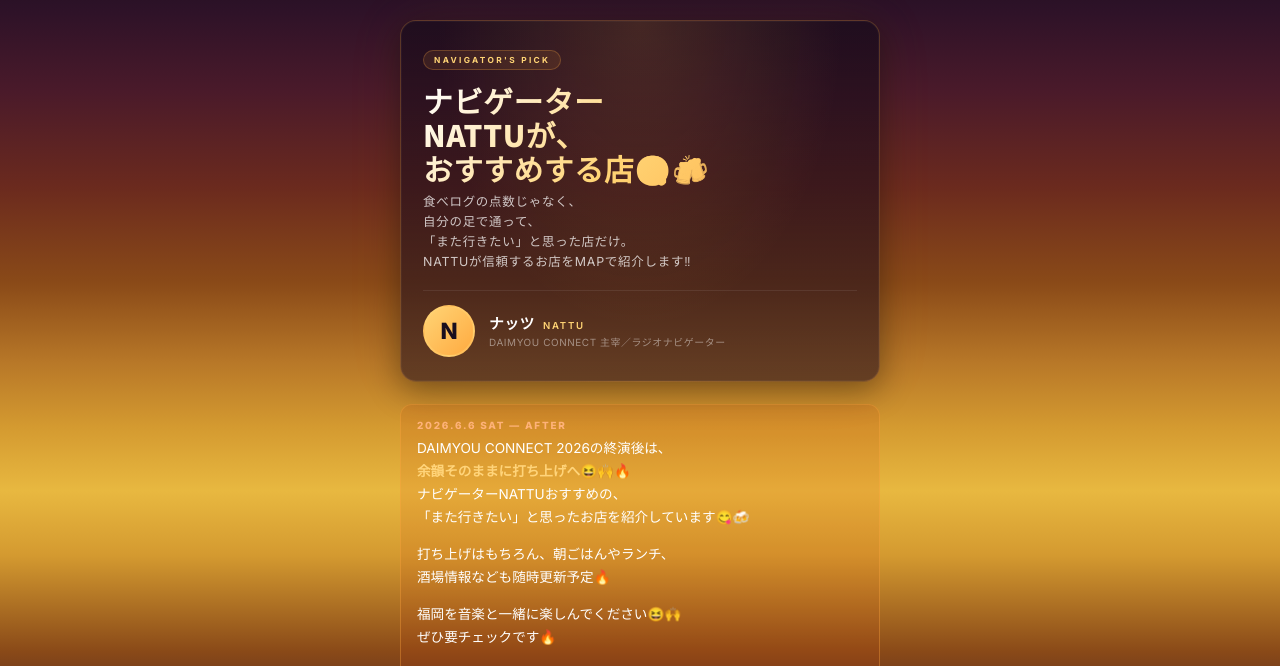
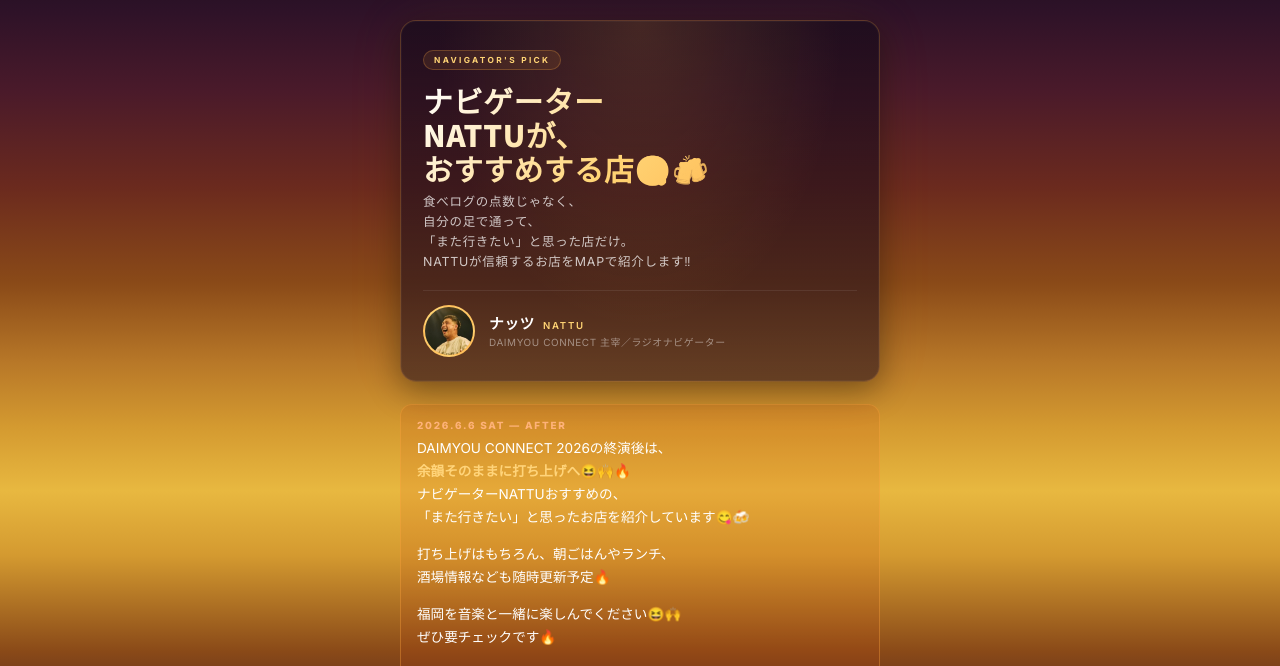
Before and after one commit to fukuoka-connect/daimyo-connect-recommend, a plain HTML site: page index.html in a window 1280 px wide. Shown: the part 53-719 px from the top of the page. Drawn offline with nearby package versions, Linux system fonts and the light colour scheme.

Commit message:
feat: NATTUプロフィール写真を円形マスクで表示

```diff
--- a/data/curator.json
+++ b/data/curator.json
@@ -3,7 +3,7 @@
   "nameEn": "NATTU",
   "role": "DAIMYOU CONNECT 主宰／ラジオナビゲーター",
   "profession": "ダクト屋",
-  "photo": null,
+  "photo": "/images/nuts/nuts.jpg",
   "photoPlaceholder": "N",
   "bio": "仕事にも遊びにも本気。音楽を愛し、仲間を大事にする。全国に顧客を持つダクト屋の経営者でありながら、ラジオ番組のメインナビゲーターも務める。",
   "shortBio": "仕事にも遊びにも本気。音楽と仲間を愛する人。",
--- a/index.html
+++ b/index.html
@@ -156,6 +156,12 @@
   color: var(--bg);
   border: 2px solid rgba(255,212,117,0.4);
   flex-shrink: 0;
+  overflow: hidden;
+}
+.hero-avatar img {
+  width: 100%; height: 100%;
+  object-fit: cover; object-position: center 25%;
+  display: block;
 }
 .hero-curator-info { flex: 1; min-width: 0; }
 .hero-curator-name {
@@ -819,8 +825,11 @@
   function renderCurator() {
     if (!CURATOR) return;
     const initial = CURATOR.photoPlaceholder || (CURATOR.nameEn || CURATOR.name || 'N').charAt(0).toUpperCase();
-    document.getElementById('curatorAvatar').textContent = initial;
-    document.getElementById('aboutAvatar').textContent = initial;
+    const avatarHtml = CURATOR.photo
+      ? '<img src="' + escHtml(CURATOR.photo) + '" alt="' + escHtml(CURATOR.name || 'NATTU') + '">'
+      : escHtml(initial);
+    document.getElementById('curatorAvatar').innerHTML = avatarHtml;
+    document.getElementById('aboutAvatar').innerHTML = avatarHtml;
 
     const nameHtml = escHtml(CURATOR.name) + '<span class="en">' + escHtml(CURATOR.nameEn || '') + '</span>';
     document.getElementById('curatorName').innerHTML = nameHtml;
```
Also changed, not shown: public/images/nuts/nuts.jpg (added).
